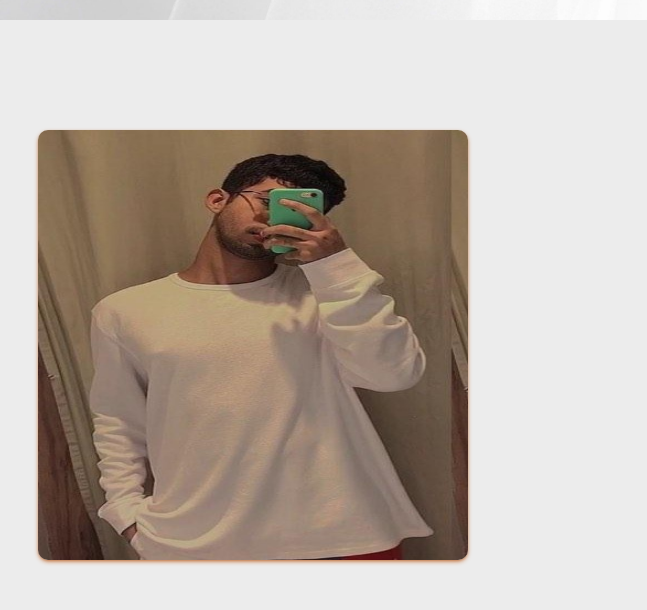
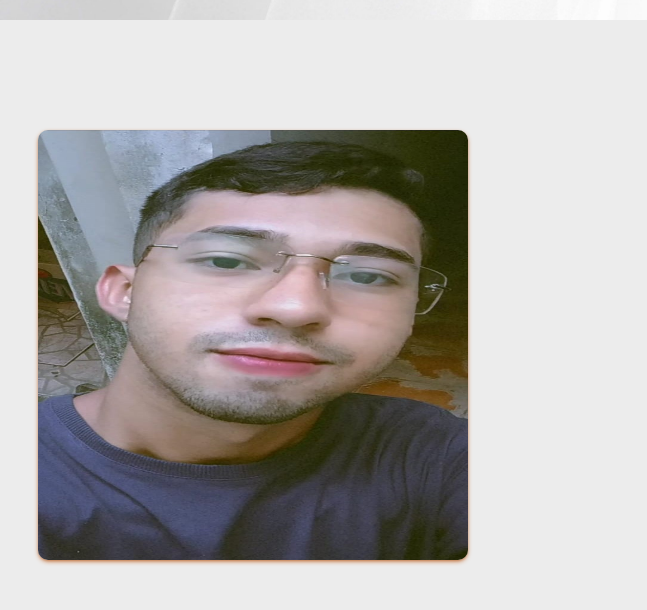
Before and after one commit to lazaaro01/Portifolio, a plain HTML site: page index.html in a window 1280 px wide. Shown: the part 780-1390 px from the top of the page, 0-647 px from the left. Drawn offline with nearby package versions, Linux system fonts and the light colour scheme; files whose address does not match are found by name.

Commit message:
Update index.html

```diff
--- a/index.html
+++ b/index.html
@@ -45,7 +45,7 @@
 
     <section class="about" id="about">
         <div class="about-img">
-            <img src="img/lazarov.jpg">
+            <img src="img/perfil.jpg">
         </div>
         <div class="about-text">
             <h2>Sobre <span>Mim</span></h2>
```
